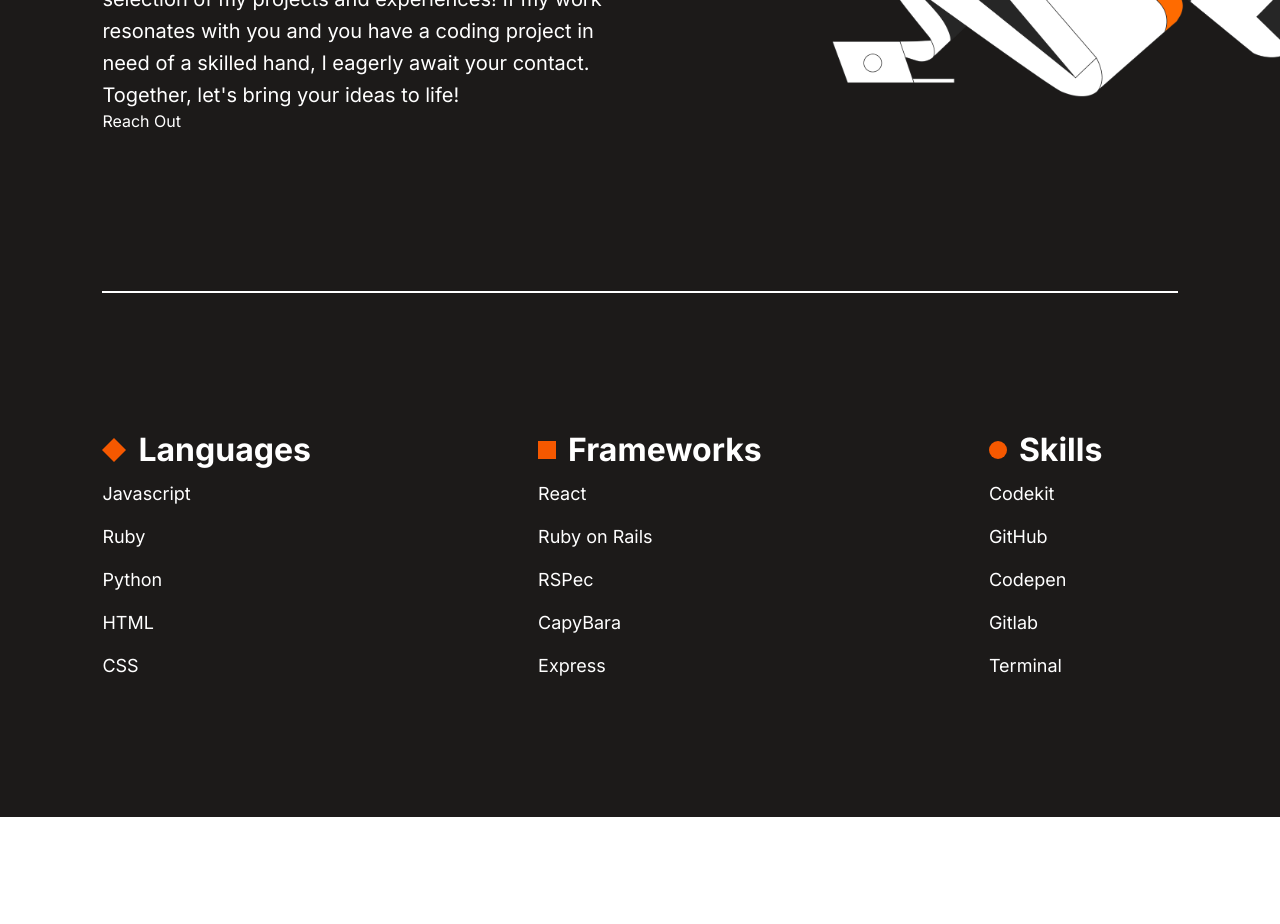
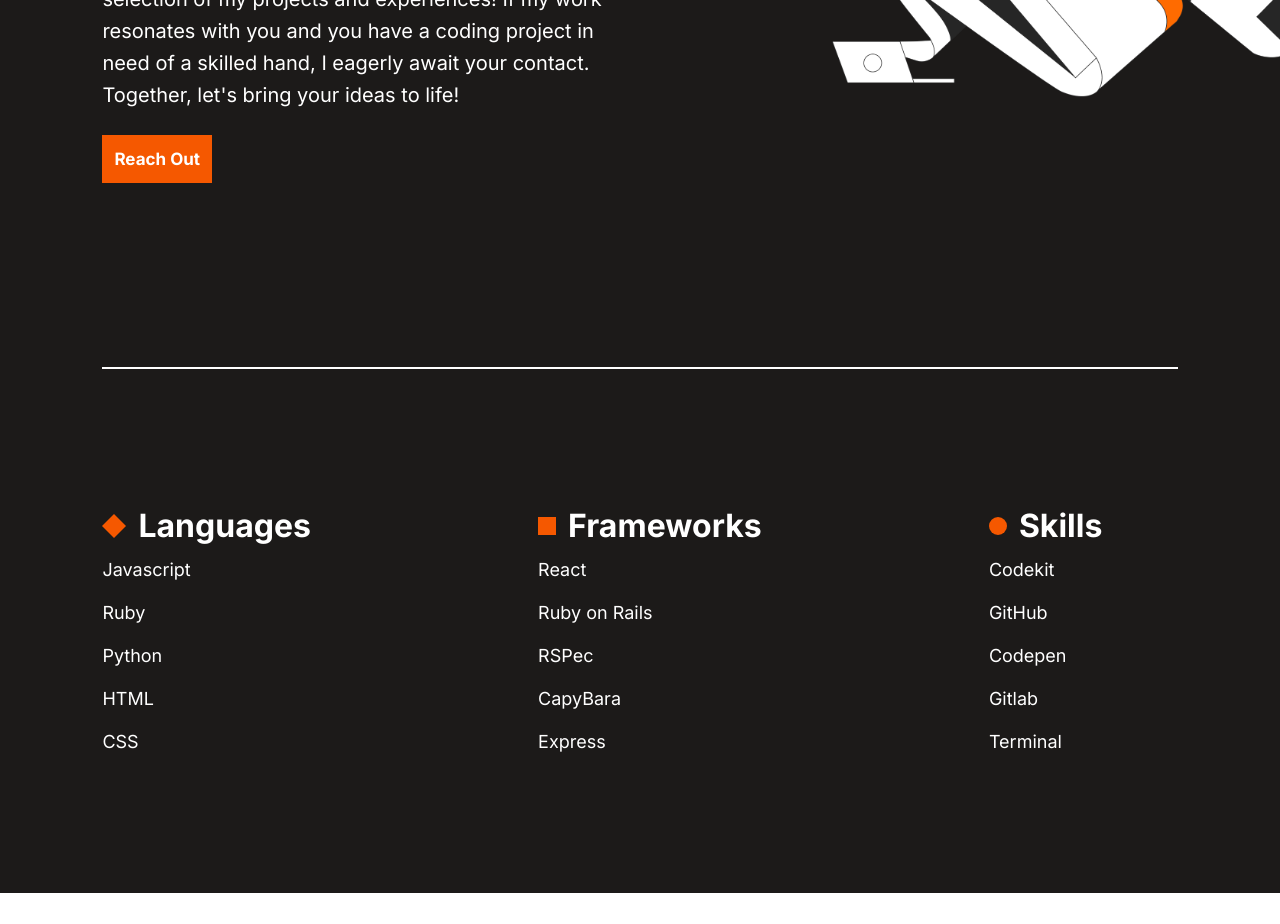
Before and after one commit to emmiiorji/portfolio, a React (Create React App) app: page / in a window 1280 px wide. Shown: the part 3180-4104 px from the top of the page. Built offline with nearby package versions, Linux system fonts and the light colour scheme.

Commit message:
Style Contact Me button in about section

```diff
--- a/src/App.css
+++ b/src/App.css
@@ -35,7 +35,8 @@ body {
   font-family: 'Roboto', sans-serif;
 }
 
-button {
+button,
+.button {
   font-family: 'Inter', sans-serif;
   font-style: normal;
   font-weight: 700;
@@ -51,7 +52,8 @@ button {
   justify-content: center;
 }
 
-button:hover {
+button:hover,
+.button:hover {
   background: #fff5e1;
   border: 1px solid #f55800;
   color: #f55800;
@@ -59,7 +61,8 @@ button:hover {
   transition-timing-function: ease-out;
 }
 
-button:active {
+button:active,
+.button:active {
   /* Pressed/Clicked */
   background: #e05304;
   color: var(--white);
@@ -360,10 +363,15 @@ nav h1 {
   font-size: 35px;
 }
 
+
+.project-modal .close:hover {
+  background: #c0c7d1;
+  color: white;
+  border-radius: 50%;
+}
+
 .project-modal .close:active {
   background: #67798e;
-  color: white;
-  border-radius: 50%;
 }
 
 .project-modal .project-img {
@@ -441,7 +449,7 @@ nav h1 {
   text-align: center;
 }
 
-#about-me button {
+#about-me .button {
   align-self: flex-start;
   margin: 24px 0;
 }
```
